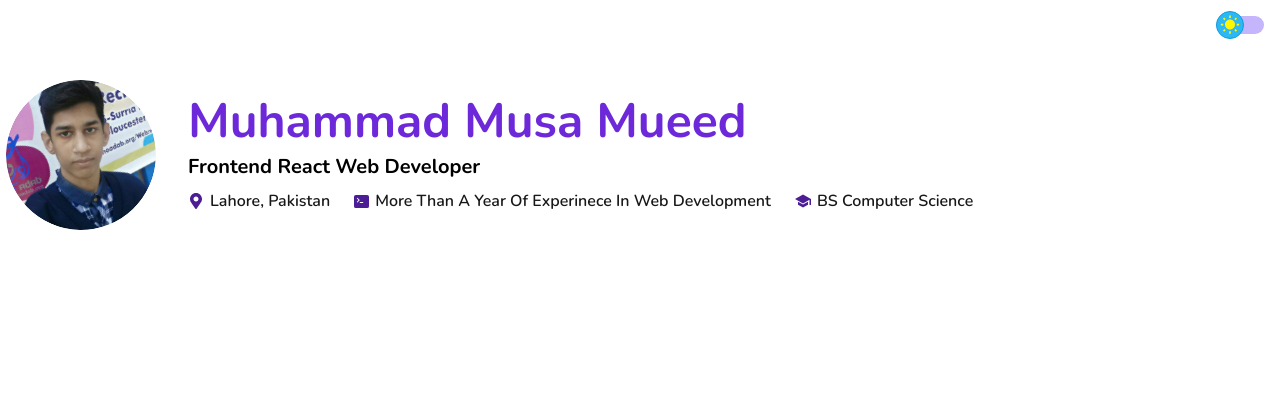
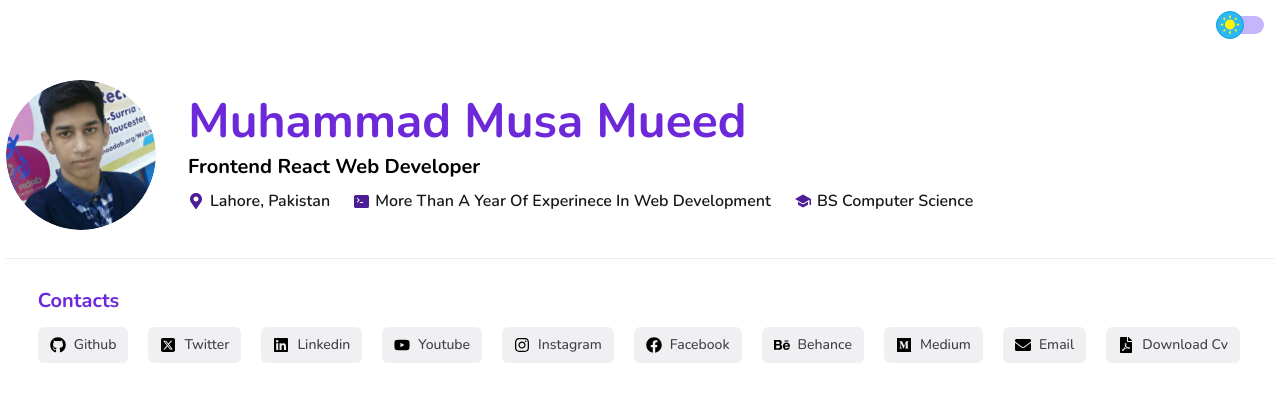
Before and after one commit to musamueed19/my-portfolio-reactjs-nextjs, a Next.js app in the folder my-portfolio/: page / in a window 1280 px wide. Shown: the top 402 px of the page. Built offline with nearby package versions, Linux system fonts and the light colour scheme.

Commit message:
completed Social Contacts section, musa mueed

```diff
--- a/my-portfolio/app/page.js
+++ b/my-portfolio/app/page.js
@@ -1,3 +1,4 @@
+import Contacts from "@/components/Contacts";
 import Header from "@/components/Header";
 
 export default function HomePage() {
@@ -7,6 +8,7 @@ export default function HomePage() {
 
       <div className="mt-20 h-[1000px]">
         <Header />
+        <Contacts />
       </div>
     </main>
   );
--- /dev/null
+++ b/my-portfolio/components/Contacts.jsx
@@ -0,0 +1,35 @@
+import React from "react";
+import Heading from "./Heading";
+
+//
+
+import { socialLinkData } from "@/constants/constants";
+import Link from "next/link";
+
+const Contacts = () => {
+  return (
+    <section className="border-t py-7 border-zinc-200/70 dark:border-zinc-700/90">
+      <div className="w-[95%] mx-auto">
+        <Heading>Contacts</Heading>
+
+        {/* Social List Container */}
+        <div className="flex flex-wrap items-center gap-x-5 gap-y-4">
+          {/* Social contacts link */}
+          {socialLinkData.map((item, index) => (
+            <Link
+              href={item.href}
+              key={index}
+              target="_blank"
+              className="flex items-center capitalize space-x-2 bg-zinc-200/55 dark:bg-zinc-800 hover:bg-zinc-200 dark:hover:bg-zinc-700/90 rounded-md transition-all duration-300 px-3 py-2"
+            >
+              {item.icon}
+              <span className="text-sm capitalize font-medium text-zinc-700 dark:text-white">{item.label}</span>
+            </Link>
+          ))}
+        </div>
+      </div>
+    </section>
+  );
+};
+
+export default Contacts;
--- a/my-portfolio/components/Header.jsx
+++ b/my-portfolio/components/Header.jsx
@@ -25,7 +25,7 @@ const Header = () => {
   } = headerData;
 
   return (
-    <div className="flex flex-wrap flex-col gap-y-9 md:flex-row items-center gap-x-8 justify-center">
+    <header className="flex pb-7 flex-wrap flex-col gap-y-9 md:flex-row items-center gap-x-8 justify-center">
       {/* Image Section */}
       <div className="relative w-[200px] md:w-[150px] h-[200px] md:h-[150px] rounded-full overflow-hidden hover:scale-110 transition-all duration-500 hover:rotate-2 rotate-12">
         <Image
@@ -45,7 +45,7 @@ const Header = () => {
         </h1>
 
         {/* My Profession */}
-        <h3 className="mt-2 text-xl font-semibold md:font-bold capitalize dark:text-zinc-400">
+        <h3 className="mt-2 text-xl font-semibold md:font-bold capitalize dark:text-zinc-400 text-center md:text-left">
           {profession}
         </h3>
 
@@ -82,7 +82,7 @@ const Header = () => {
           />
         </div>
       </div>
-    </div>
+    </header>
   );
 };
 
--- /dev/null
+++ b/my-portfolio/components/Heading.jsx
@@ -0,0 +1,9 @@
+import React from 'react'
+
+const Heading = ({children}) => {
+  return (
+      <h3 className='font-bold text-lg md:text-xl text-violet-700 dark:text-zinc-400 mb-3 capitalize'>{ children}</h3>
+  )
+}
+
+export default Heading
--- a/my-portfolio/constants/constants.js
+++ b/my-portfolio/constants/constants.js
@@ -1,8 +1,19 @@
+// icons
+import { FaBehance, FaEnvelope, FaFacebook, FaFilePdf, FaGithub } from "react-icons/fa";
+import { FaSquareXTwitter } from "react-icons/fa6";
+import { FaLinkedin } from "react-icons/fa";
+import { FaYoutube } from "react-icons/fa";
+import { FaInstagram } from "react-icons/fa";
+import { FaFacebookSquare } from "react-icons/fa";
+import { FaBehanceSquare } from "react-icons/fa";
+import { FaMedium } from "react-icons/fa";
+import { MdEmail } from "react-icons/md";
+import { FaRegUserCircle } from "react-icons/fa";
+
 export const headerData = {
   image: {
-        src: "/musa.jpg",
-      alt:  "Musa Image",
-
+    src: "/musa.jpg",
+    alt: "Musa Image",
   },
   name: "Muhammad Musa Mueed",
   fatherName: "Muhammad Mueed Anwar",
@@ -15,3 +26,76 @@ export const headerData = {
   resume: "https://drive.google.com/file/d/1u6Q7Q7Q",
   education: "BS Computer Science",
 };
+
+export const socialLinkData = [
+  {
+    id: 1,
+    name: "github",
+    label: "github",
+    href: "http://github.com/musamueed19",
+    icon: <FaGithub className="text-amber-950" />,
+  },
+  {
+    id: 2,
+    name: "twitter",
+    label: "twitter",
+    href: "http://twitter.com/username",
+    icon: <FaSquareXTwitter />,
+  },
+  {
+    id: 3,
+    name: "linkedin",
+    label: "linkedin",
+    href: "http://linkedin.com/in/musamueed19",
+    icon: <FaLinkedin className="text-[#2b6adf]" />,
+  },
+  {
+    id: 4,
+    name: "youtube",
+    label: "youtube",
+    href: "http://youtube.com/@sayedu",
+    icon: <FaYoutube className="text-red-600" />,
+  },
+  {
+    id: 5,
+    name: "instagram",
+    label: "instagram",
+    href: "http://instagram.com/musamueed19",
+    icon: <FaInstagram className="text-pink-600" />,
+  },
+  {
+    id: 6,
+    name: "facebook",
+    label: "facebook",
+    href: "http://facebook.com/sayedu.pk",
+    icon: <FaFacebook className="text-blue-600" />,
+  },
+  {
+    id: 7,
+    name: "behance",
+    label: "behance",
+    href: "http://behance.com/username",
+    icon: <FaBehance className="text-blue-800" />,
+  },
+  {
+    id: 8,
+    name: "medium",
+    label: "medium",
+    href: "http://medium.com/username",
+    icon: <FaMedium />,
+  },
+  {
+    id: 9,
+    name: "email",
+    label: "email",
+    href: "mailto:musa.swh@gmail.com",
+    icon: <FaEnvelope />,
+  },
+  {
+    id: 10,
+    name: "cv",
+    label: "download cv",
+    href: "/files/cv.pdf",
+    icon: <FaFilePdf />,
+  },
+];
```
Also changed, not shown: 1 other file (tests, documents, lock files or other folders).
